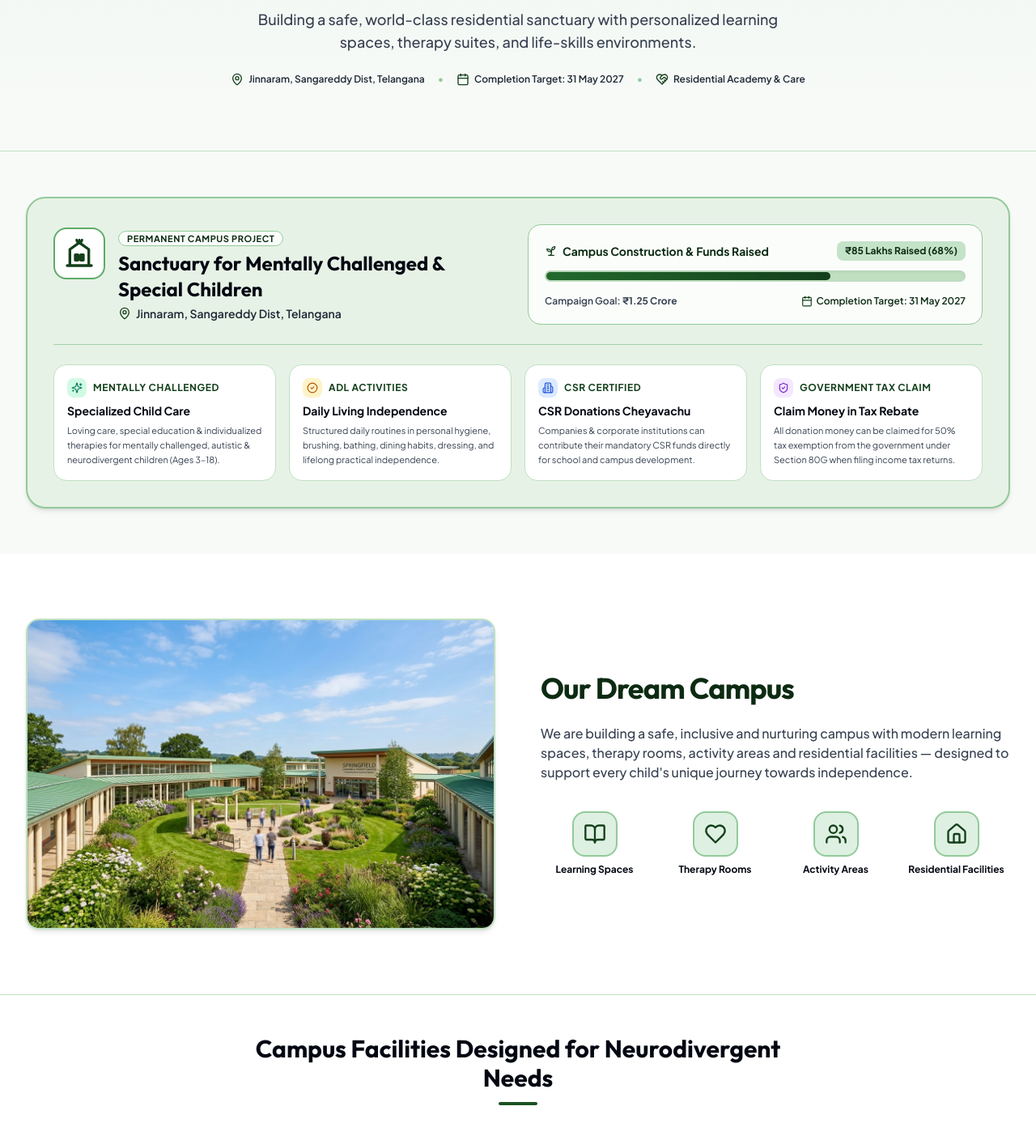
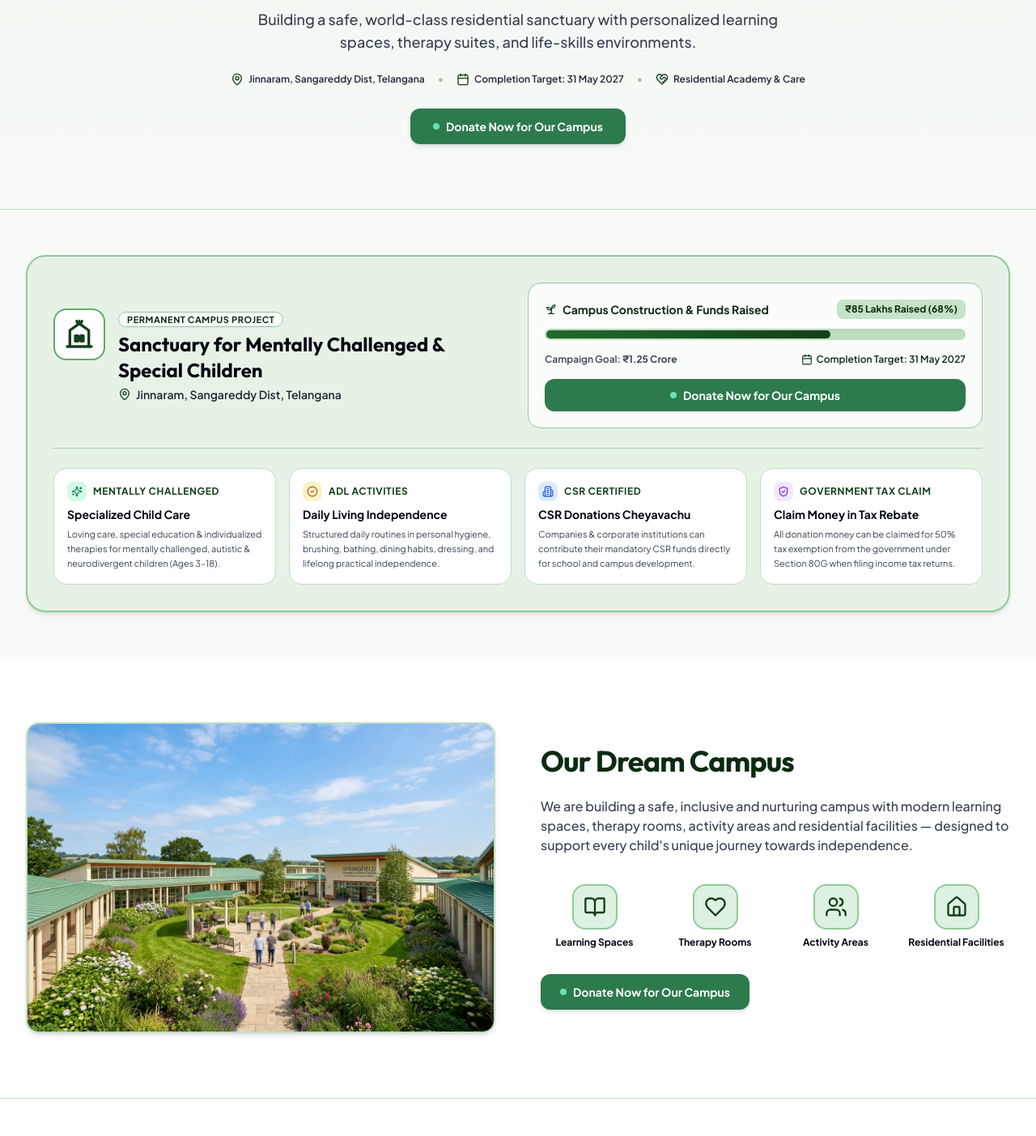
Before and after one commit to harishkittuprojects/little-autism, a React (Vite) app: page /campus in a window 1280 px wide. Shown: the part 236-1639 px from the top of the page at 81% size. Built offline with nearby package versions, Linux system fonts and the light colour scheme.

Commit message:
feat: add direct Donate Now buttons on Our Campus hero card, Campus page banner, progress meter, and Dream Campus section

```diff
--- a/src/components/CampusProgressCard.jsx
+++ b/src/components/CampusProgressCard.jsx
@@ -1,7 +1,7 @@
 import React from 'react';
 import { Home, MapPin, Calendar, Sprout, CheckCircle2, ShieldCheck, Sparkles, Building2, HeartHandshake } from 'lucide-react';
 
-export default function CampusProgressCard() {
+export default function CampusProgressCard({ onOpenInquiry }) {
   return (
     <div className="max-w-7xl mx-auto px-3.5 sm:px-6 lg:px-8 my-6 sm:my-10" data-aos="fade-up">
       <div className="bg-[#e7f2e6] rounded-3xl p-6 sm:p-8 border-2 border-brand-300 shadow-md space-y-6">
@@ -51,13 +51,26 @@ export default function CampusProgressCard() {
               />
             </div>
 
-            <div className="flex flex-wrap items-center justify-between text-xs text-gray-800 font-semibold pt-1">
+            <div className="flex flex-wrap items-center justify-between gap-2 text-xs text-gray-800 font-semibold pt-1">
               <span className="text-gray-700">Campaign Goal: <strong>₹1.25 Crore</strong></span>
               <span className="flex items-center gap-1 text-brand-900">
                 <Calendar className="w-3.5 h-3.5 text-brand-800" />
                 <span>Completion Target: 31 May 2027</span>
               </span>
             </div>
+
+            {onOpenInquiry && (
+              <div className="pt-1">
+                <button
+                  type="button"
+                  onClick={() => onOpenInquiry("Permanent Campus Construction & Donations")}
+                  className="w-full py-2.5 px-4 bg-[#2d7a4d] hover:bg-[#23643e] text-white text-xs sm:text-sm font-bold rounded-xl shadow-sm hover:shadow-md flex items-center justify-center gap-2 transition active:scale-95 cursor-pointer"
+                >
+                  <span className="w-2 h-2 rounded-full bg-emerald-300 animate-pulse"></span>
+                  <span>Donate Now for Our Campus</span>
+                </button>
+              </div>
+            )}
           </div>
 
         </div>
--- a/src/components/DreamCampusSection.jsx
+++ b/src/components/DreamCampusSection.jsx
@@ -56,6 +56,19 @@ export default function DreamCampusSection({ onOpenInquiry }) {
               })}
             </div>
 
+            {onOpenInquiry && (
+              <div className="pt-2">
+                <button
+                  type="button"
+                  onClick={() => onOpenInquiry("Our Dream Campus Donations")}
+                  className="inline-flex items-center justify-center gap-2 px-6 py-3 bg-[#2d7a4d] hover:bg-[#23643e] text-white text-sm font-bold rounded-xl shadow-md hover:shadow-lg transition-all transform hover:scale-[1.02] active:scale-95 cursor-pointer"
+                >
+                  <span className="w-2 h-2 rounded-full bg-emerald-300 animate-pulse"></span>
+                  <span>Donate Now for Our Campus</span>
+                </button>
+              </div>
+            )}
+
           </div>
 
         </div>
--- a/src/components/HeroSection.jsx
+++ b/src/components/HeroSection.jsx
@@ -321,12 +321,10 @@ export default function HeroSection({ onOpenInquiry }) {
                             </div>
 
                             {/* Bottom Emerald Green Stat Card - Rectangular */}
-                            <Link
-                              to={slide.middleStats.bottom.link}
-                              className="bg-[#2d7a4d] hover:bg-[#256c42] transition-colors rounded-lg sm:rounded-2xl p-3.5 sm:p-5 lg:p-6 shadow-lg text-white flex flex-col justify-center border border-emerald-500/30 group"
-                            >
+                            <div className="bg-[#2d7a4d] hover:bg-[#256c42] transition-colors rounded-lg sm:rounded-2xl p-3 sm:p-4 lg:p-5 shadow-lg text-white flex flex-col justify-between border border-emerald-500/30">
+                              <div>
                                 <div className="flex items-center justify-between">
-                                <div className="font-display font-extrabold text-2xl sm:text-3xl lg:text-4xl text-white tracking-tight">
+                                  <div className="font-display font-extrabold text-xl sm:text-3xl text-white tracking-tight">
                                     {slide.middleStats.bottom.stat}
                                   </div>
                                   <span className="text-[10px] sm:text-[11px] font-bold bg-white/20 px-2 py-0.5 rounded-md text-emerald-100">
@@ -334,10 +332,13 @@ export default function HeroSection({ onOpenInquiry }) {
                                   </span>
                                 </div>
 
-                              <p className="text-xs sm:text-sm font-semibold text-emerald-100 mt-1 leading-tight flex items-center justify-between">
+                                <Link
+                                  to={slide.middleStats.bottom.link}
+                                  className="text-xs sm:text-sm font-semibold text-emerald-100 mt-1 leading-tight flex items-center justify-between hover:text-white group"
+                                >
                                   <span className="truncate">{slide.middleStats.bottom.title}</span>
                                   <ArrowRight className="w-3.5 h-3.5 sm:w-4 sm:h-4 text-emerald-300 group-hover:translate-x-1 transition-transform shrink-0 ml-1" />
-                              </p>
+                                </Link>
 
                                 {/* Progress bar */}
                                 <div className="w-full h-1.5 rounded-full bg-emerald-900/60 mt-2 overflow-hidden">
@@ -346,7 +347,18 @@ export default function HeroSection({ onOpenInquiry }) {
                                     style={{ width: slide.middleStats.bottom.progress }}
                                   />
                                 </div>
-                            </Link>
+                              </div>
+
+                              {/* Direct Donate Button inside Our Campus card */}
+                              <button
+                                type="button"
+                                onClick={() => onOpenInquiry && onOpenInquiry(slide.inquiryContext)}
+                                className="mt-2.5 w-full py-1.5 px-3 rounded-lg bg-white hover:bg-emerald-50 text-[#143823] text-[11px] sm:text-xs font-bold shadow-xs flex items-center justify-center gap-1.5 transition active:scale-95 cursor-pointer"
+                              >
+                                <span className="w-1.5 h-1.5 rounded-full bg-[#2d7a4d] animate-pulse"></span>
+                                <span>Donate Now</span>
+                              </button>
+                            </div>
 
                           </div>
 
--- a/src/pages/CampusPage.jsx
+++ b/src/pages/CampusPage.jsx
@@ -67,12 +67,23 @@ export default function CampusPage({ onOpenInquiry }) {
               Residential Academy & Care
             </span>
           </div>
+
+          <div className="mt-7 flex items-center justify-center">
+            <button
+              type="button"
+              onClick={() => onOpenInquiry && onOpenInquiry("Permanent Campus Construction & Donations")}
+              className="inline-flex items-center gap-2 px-7 py-3 bg-[#2d7a4d] hover:bg-[#23643e] text-white text-sm font-bold rounded-xl shadow-md hover:shadow-lg transition-all transform hover:scale-[1.02] active:scale-95 cursor-pointer"
+            >
+              <span className="w-2 h-2 rounded-full bg-emerald-300 animate-pulse"></span>
+              <span>Donate Now for Our Campus</span>
+            </button>
+          </div>
         </div>
       </section>
 
       {/* Campus Construction Progress Card */}
       <div className="py-4">
-        <CampusProgressCard />
+        <CampusProgressCard onOpenInquiry={onOpenInquiry} />
       </div>
 
       {/* Dream Campus Architecture & Courtyard */}
--- a/src/pages/HomePage.jsx
+++ b/src/pages/HomePage.jsx
@@ -19,7 +19,7 @@ export default function HomePage({ onOpenInquiry }) {
       <ThreePillarsBar />
 
       {/* 3. Jinnaram Campus Construction Progress Card */}
-      <CampusProgressCard />
+      <CampusProgressCard onOpenInquiry={onOpenInquiry} />
 
       {/* 4. Discover Abilities & Nurture Talents Section */}
       <DiscoverAbilitiesSection onOpenInquiry={onOpenInquiry} />
```
Lines whose indentation alone changed are shown as unchanged.
